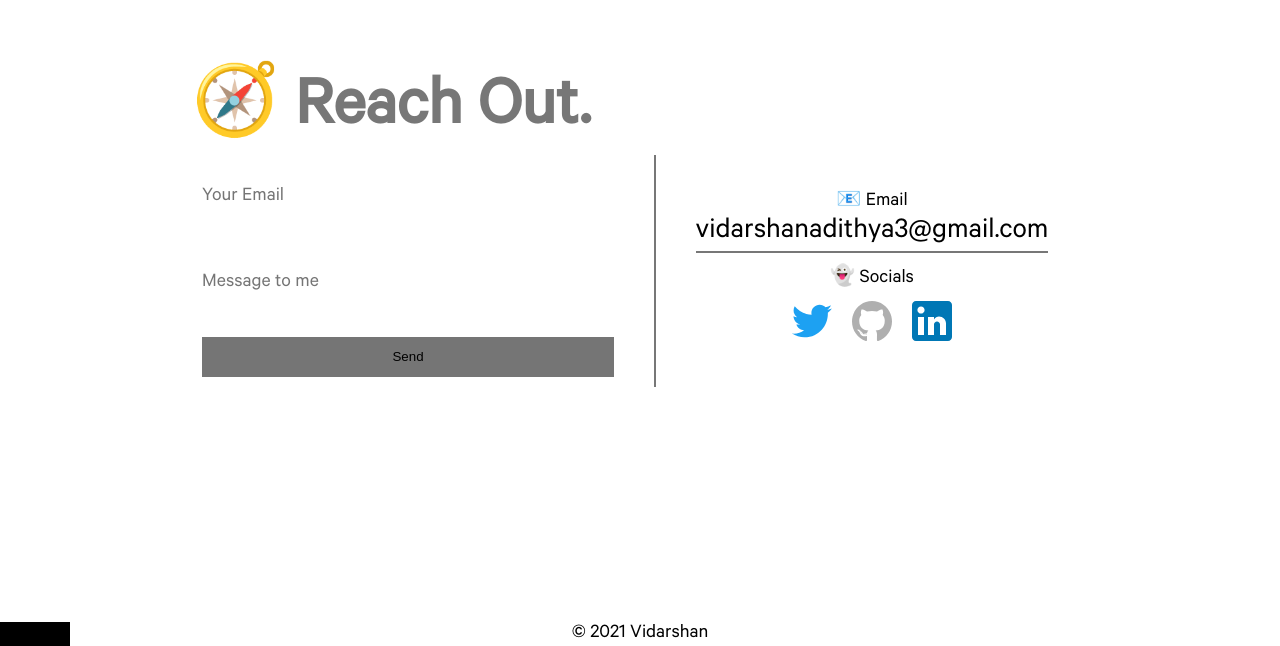
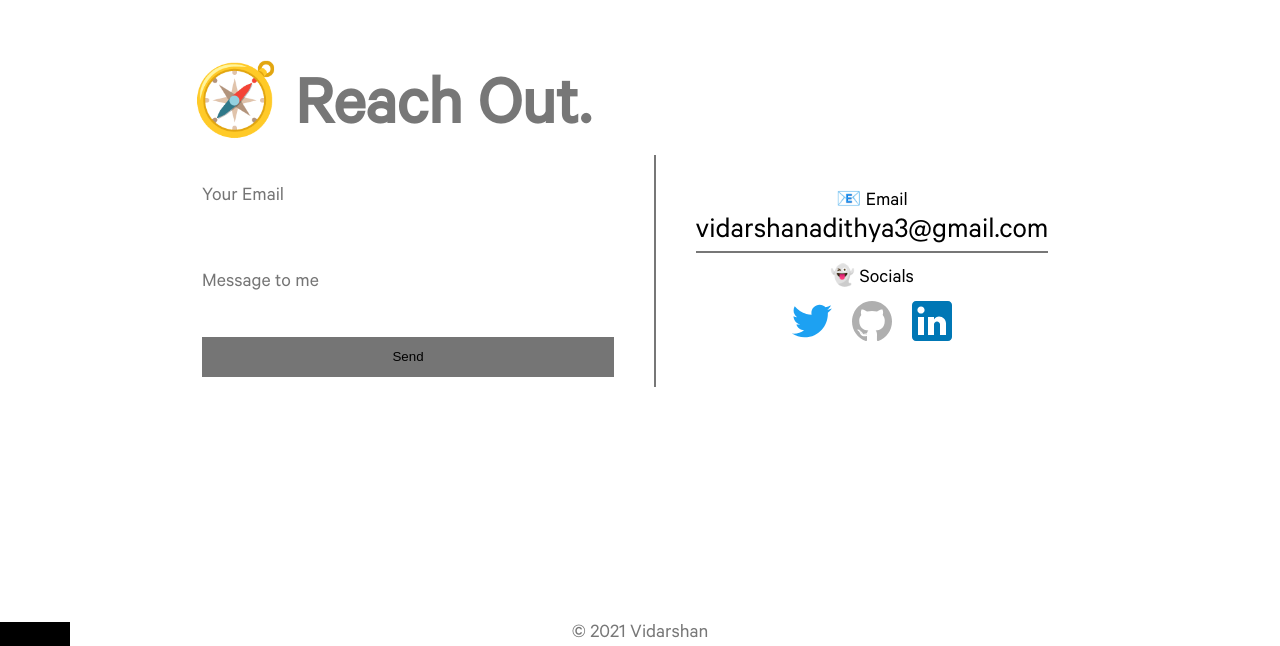
Before and after one commit to vidarshan/portfolio-1, a React (Create React App) app: page / in a window 1280 px wide. Shown: the part 3378-4024 px from the top of the page. Built offline with nearby package versions, Linux system fonts and the light colour scheme.

Commit message:
Changes to footer

```diff
--- a/src/App.scss
+++ b/src/App.scss
@@ -141,6 +141,7 @@
 .footer {
   font-size: 2rem;
   transition: 0.3s;
+  color: $text-color-lighter;
 }
 
 @media screen and (max-width: 376px) {
```
